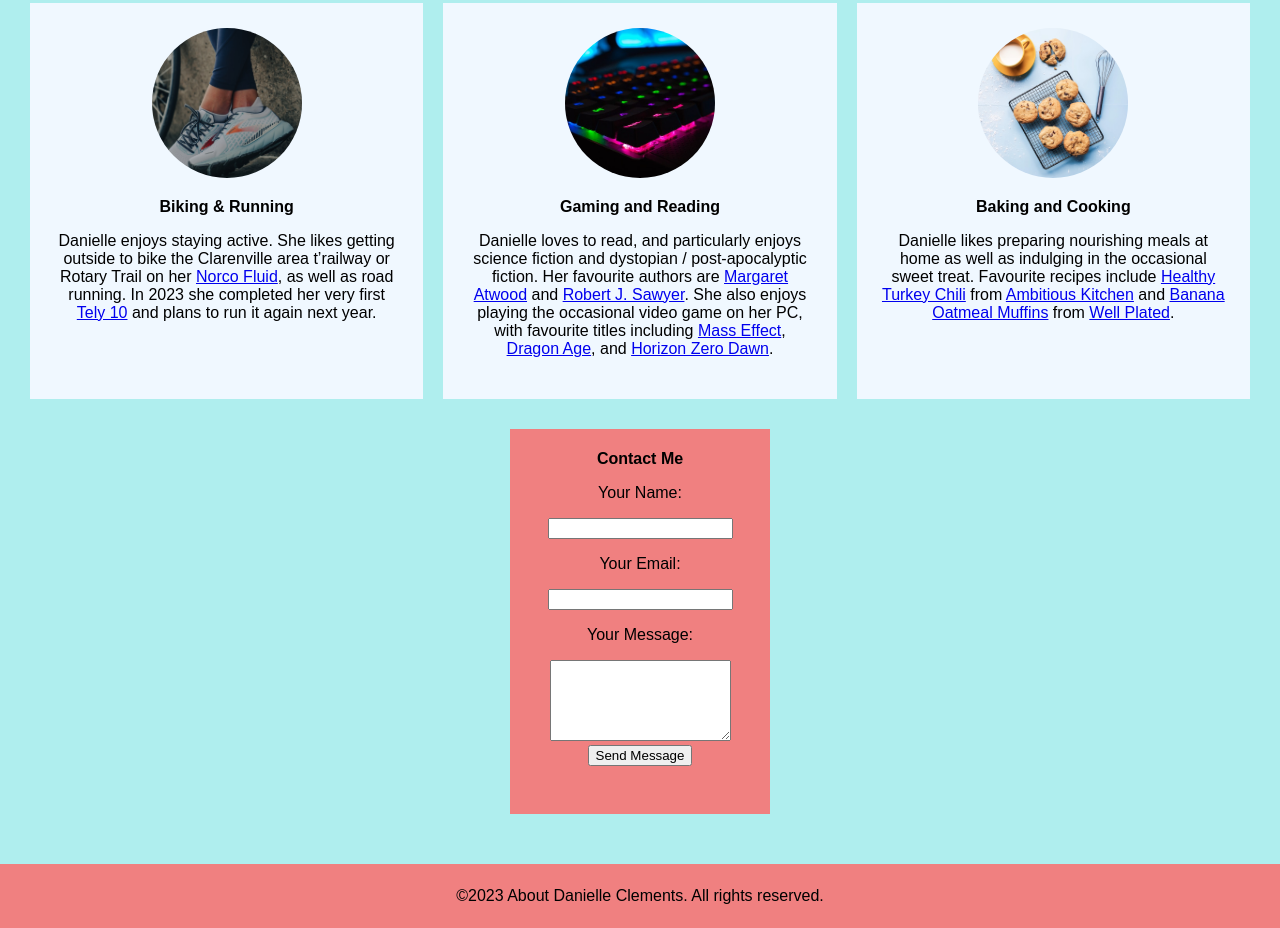
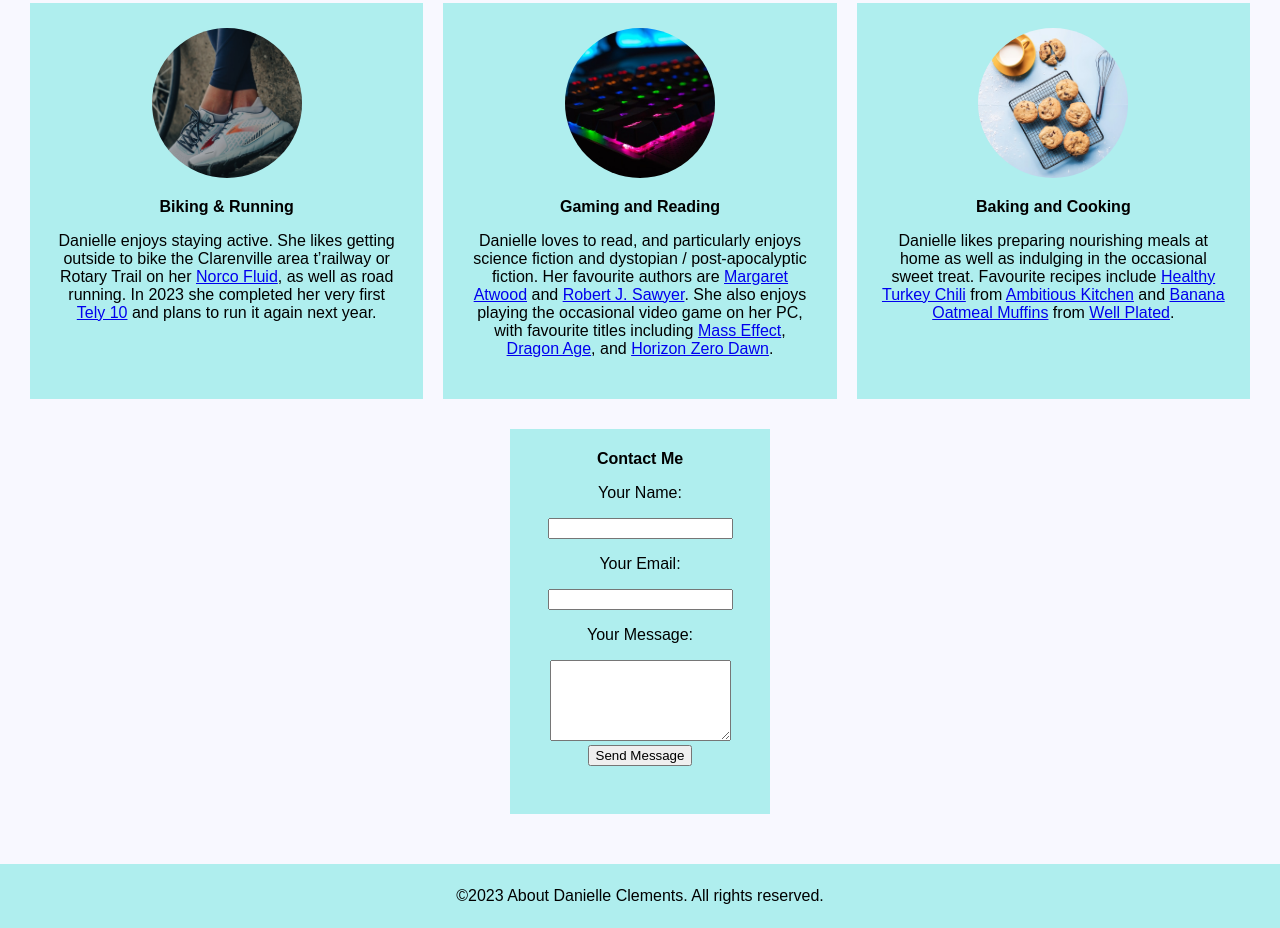
Before and after one commit to DClements84/AboutMePage, a plain HTML site: page index.html in a window 1280 px wide. Shown: the part 650-1578 px from the top of the page. Drawn offline with nearby package versions, Linux system fonts and the light colour scheme.

Commit message:
actually removed contact me parent div from html

```diff
--- a/index.html
+++ b/index.html
@@ -36,7 +36,7 @@
 
       body {
         margin-bottom: 0px;
-        background-color: paleturquoise;
+        background-color: ghostwhite;
         font-family: Arial, Helvetica, sans-serif;
         justify-content: center;
         align-items: center;
@@ -48,7 +48,7 @@
         text-align: center;
         height: 50px;
         margin-top: 50px;
-        background-color: lightcoral;
+        background-color: paleturquoise;
         align-items: center;
         padding: 7px;
       }
@@ -64,7 +64,7 @@
         padding: 25px;
         width: 500px;
         margin: 10px;
-        background-color: aliceblue;
+        background-color: paleturquoise;
         text-align: center;
         display: inline-block;
       }
@@ -78,7 +78,7 @@
       }
 
       .social-icon:hover {
-        color: lightcoral;
+        color: cornflowerblue;
       }
 
       .contactMeBox {
@@ -88,7 +88,7 @@
         font-family: Arial, Helvetica, sans-serif;
         height: 375px;
         width: 250px;
-        background-color: lightcoral;
+        background-color: paleturquoise;
       }
 
       .aboutMeText {
@@ -225,7 +225,6 @@
       </div>
     </div>
 
-    <div class="contactMeParent">
     <div class="contactMeBox">
       <p><strong>Contact Me</strong></p>
       <p>Your Name:</p>
@@ -238,7 +237,6 @@
       <input type="submit" value="Send Message" id="submitButton" />
       <p id="thankYouMessage"></p>
     </div>
-    </div>
 
     <footer>
       <p>&copy;2023 About Danielle Clements. All rights reserved.</p>
```
Lines whose indentation alone changed are shown as unchanged.
